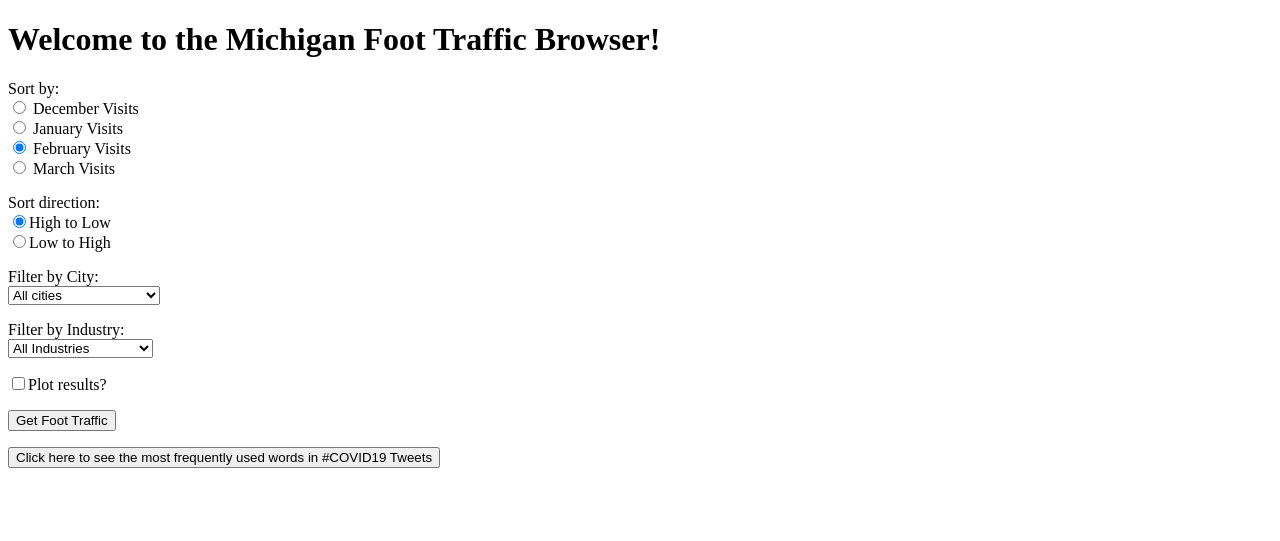
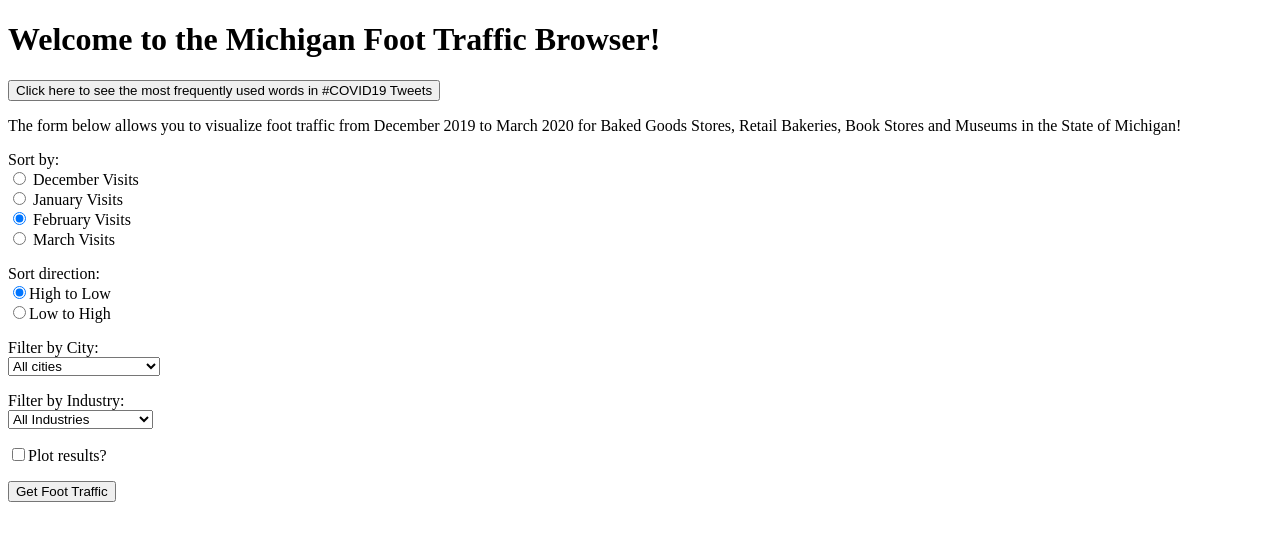
Before and after one commit to nkarizat/507FinalProject, a Flask app: page / in a window 1280 px wide. Shown: the top 541 px of the page. Run offline with Flask 2, Linux system fonts and the light colour scheme; parts of the project's set-up code (start-up, migrations or seed data) failed here and were passed over.

Commit message:
reformatted index

```diff
--- a/templates/index.html
+++ b/templates/index.html
@@ -8,6 +8,10 @@
     <h1>Welcome to the Michigan Foot Traffic Browser!</h1>
 
     <form action='/results' method='POST'>
+        <p>
+            <input type='submit' name='wordcloud' value='Click here to see the most frequently used words in #COVID19 Tweets'/>
+        </p>
+        <p>The form below allows you to visualize foot traffic from December 2019 to March 2020 for Baked Goods Stores, Retail Bakeries, Book Stores and Museums in the State of Michigan! </p>
     <p>
     Sort by: <br/>
         <input type='radio' name='sort'
@@ -311,9 +315,6 @@
     </p>
 
         <input type='submit' name='table' value='Get Foot Traffic'/>
-    <p>
-        <input type='submit' name='wordcloud' value='Click here to see the most frequently used words in #COVID19 Tweets'/>
-    </p>
     </form>
 
 
```
